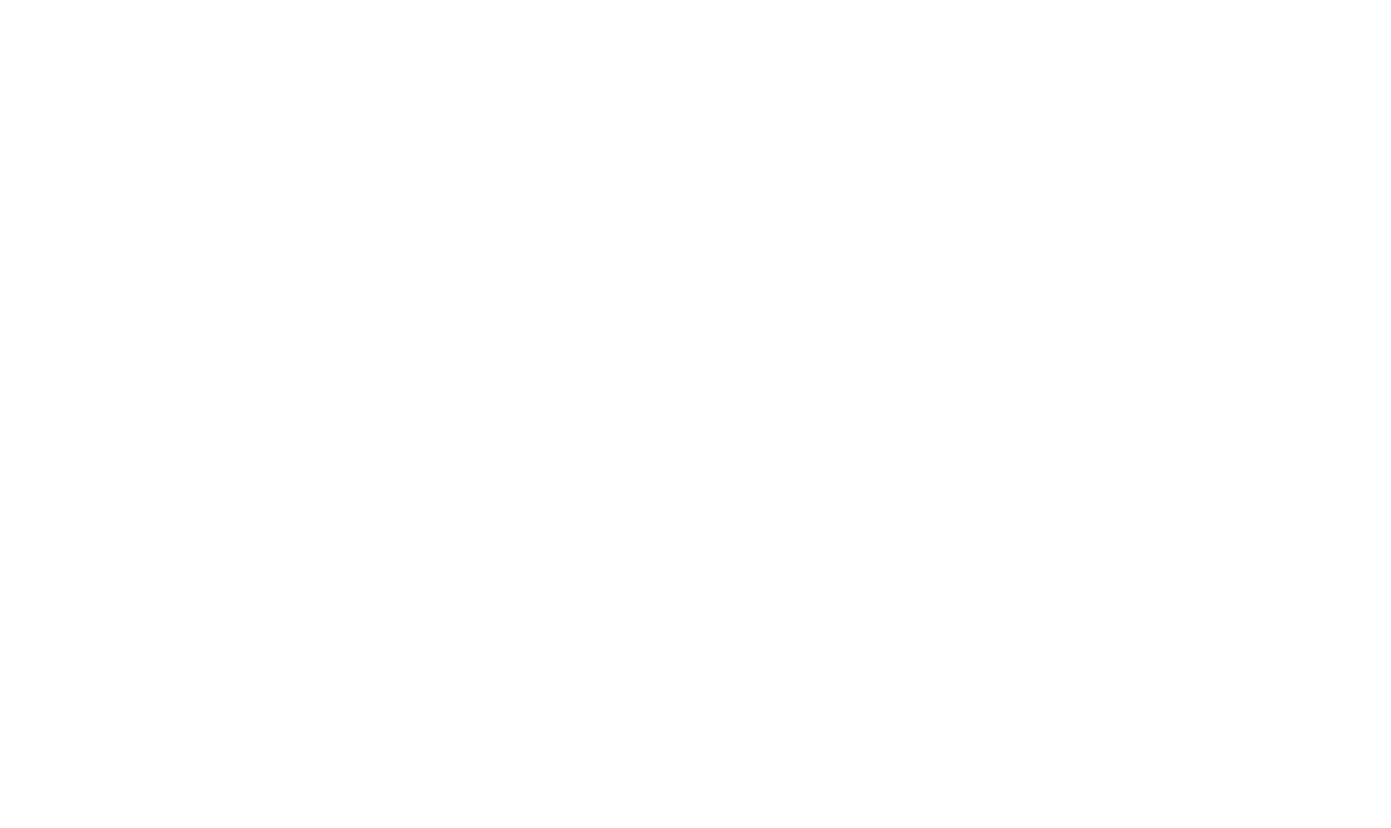
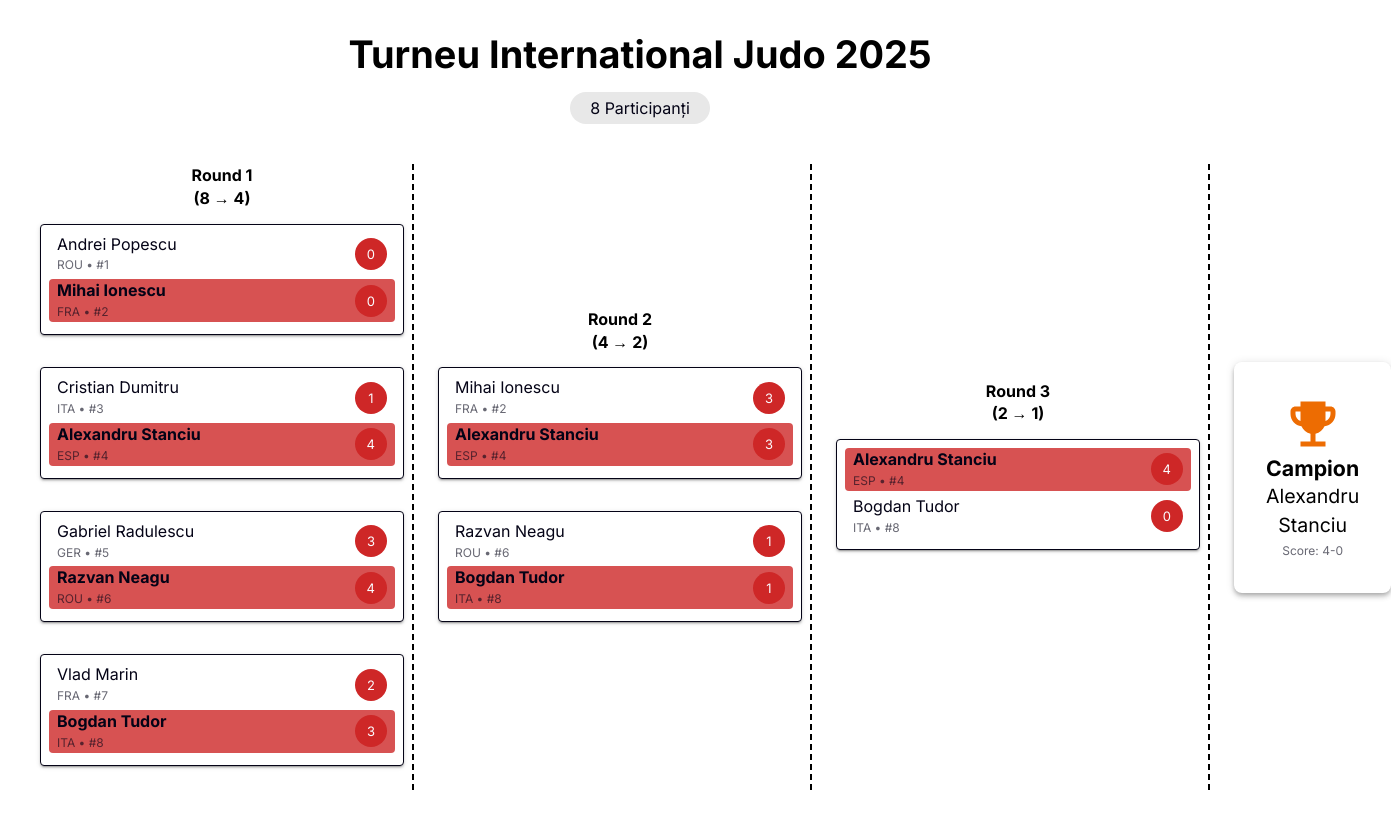
Before and after one commit to AndreiPersinaru/Competition-Management-System-for-Martial-Arts, a React (Vite) app in the folder frontend/: page /brackets in a window 1280 px wide. Before the commit this address had no page. Shown: the whole page, 1391 px wide, since content can reach past the window. Before the commit the page ends 800 px from the top, so only its background shows below. Built offline with nearby package versions, Linux system fonts and the light colour scheme.

Commit message:
Add Brackets page and MatchCard component; update routing and dependencies

```diff
--- a/frontend/package.json
+++ b/frontend/package.json
@@ -15,6 +15,7 @@
     "@mui/icons-material": "^6.4.1",
     "@mui/material": "^6.4.1",
     "axios": "^1.7.9",
+    "prop-types": "^15.8.1",
     "react": "^18.3.1",
     "react-dom": "^18.3.1",
     "react-router-dom": "^7.1.3"
--- a/frontend/src/App.jsx
+++ b/frontend/src/App.jsx
@@ -1,11 +1,13 @@
 import { BrowserRouter as Router, Routes, Route } from "react-router-dom";
 import Home from "./pages/Home/Home";
+import Brackets from "./pages/Brackets/brackets"
 
 export default function App() {
     return (
         <Router>
             <Routes>
                 <Route path="/" element={<Home/> } />
+                <Route path="/brackets" element={<Brackets/> } />
             </Routes>
         </Router>
     );
--- /dev/null
+++ b/frontend/src/components/custom/MatchCard/matchCard.jsx
@@ -0,0 +1,60 @@
+import { Paper, Box, Typography, Chip } from "@mui/material";
+import PropTypes from "prop-types";
+
+const MatchCard = ({ players, score, winner, onClick }) => {
+    return (
+        <Paper
+            elevation={2}
+            onClick={onClick}
+            sx={{
+                p: 1,
+                m: 1,
+                border: "1px solid",
+                transition: "transform 0.2s",
+                cursor: onClick ? "pointer" : "default",
+                "&:hover": {
+                    transform: "scale(1.02)",
+                    boxShadow: 4,
+                },
+            }}
+        >
+            {players.map((player, idx) => (
+                <Box
+                    key={player.id}
+                    sx={{
+                        display: "flex",
+                        alignItems: "center",
+                        mb: 0.5,
+                        bgcolor: winner === idx ? "primary.light" : "white",
+                        borderRadius: "4px",
+                        px: 1,
+                    }}
+                >
+                    <Box sx={{ flex: 1 }}>
+                        <Typography
+                            variant="body2"
+                            sx={{
+                                fontWeight: winner === idx ? "bold" : "normal",
+                            }}
+                        >
+                            {player.name}
+                        </Typography>
+                        <Typography variant="caption" color="text.secondary" sx={{ display: "block" }}>
+                            {player.country} • #{player.id}
+                        </Typography>
+                    </Box>
+                    <Chip label={score[idx]} color="primary" sx={{ minWidth: "32px" }} />
+                </Box>
+            ))}
+        </Paper>
+    );
+};
+
+MatchCard.propTypes = {
+    players: PropTypes.array.isRequired,
+    score: PropTypes.array.isRequired,
+    winner: PropTypes.number.isRequired,
+    onClick: PropTypes.func,
+};
+
+export default MatchCard;
--- /dev/null
+++ b/frontend/src/pages/Brackets/brackets.jsx
@@ -0,0 +1,132 @@
+import { Box, Container, Typography, Chip } from "@mui/material";
+import { EmojiEvents } from "@mui/icons-material";
+import { useMemo } from "react";
+import MatchCard from "../../components/custom/MatchCard/matchCard";
+
+const generateParticipants = () => {
+    const firstNames = ["Andrei", "Mihai", "Cristian", "Alexandru", "Gabriel", "Razvan", "Vlad", "Bogdan", "Radu", "Catalin"];
+    const lastNames = ["Popescu", "Ionescu", "Dumitru", "Stanciu", "Radulescu", "Neagu", "Marin", "Tudor", "Dobre", "Florescu"];
+
+    return Array.from({ length: 8 }, (_, i) => ({
+        id: i + 1,
+        name: `${firstNames[i % 10]} ${lastNames[i % 10]}`,
+        country: ["ROU", "FRA", "ITA", "ESP", "GER"][i % 5],
+    }));
+};
+
+const generateRounds = (participants) => {
+    const rounds = [];
+    let currentRound = participants;
+    let roundNumber = 1;
+
+    while (currentRound.length > 1) {
+        const matches = [];
+        for (let i = 0; i < currentRound.length; i += 2) {
+            const p1 = currentRound[i];
+            const p2 = currentRound[i + 1];
+            const score1 = Math.floor(Math.random() * 5);
+            const score2 = Math.floor(Math.random() * 5);
+
+            matches.push({
+                id: `${roundNumber}-${i / 2}`,
+                players: [p1, p2],
+                score: [score1, score2],
+                winner: score1 > score2 ? 0 : 1,
+            });
+        }
+
+        rounds.push({
+            name: `Round ${roundNumber}`,
+            matches: matches,
+            participantsCount: currentRound.length,
+        });
+
+        currentRound = matches.map((match) => match.players[match.winner]);
+        roundNumber++;
+    }
+
+    return rounds;
+};
+
+const HorizontalTournament = () => {
+    const participants = useMemo(() => generateParticipants(), []);
+    const rounds = useMemo(() => generateRounds(participants), [participants]);
+
+    return (
+        <Container
+            sx={{
+                py: 4,
+                maxWidth: { xs: "100%", lg: "xl" },
+            }}
+        >
+            <Box textAlign="center" mb={4}>
+                <Typography variant="h3">Turneu International Judo 2025</Typography>
+                <Chip label={<Typography variant="body2">{`${participants.length} Participanți`}</Typography>} color="secondary" sx={{ mt: 2, px: 1 }} />
+            </Box>
+
+            {/* Structura orizontala */}
+            <Box display={"flex"} py={1}>
+                {rounds.map((round) => (
+                    <Box
+                        key={round.name}
+                        sx={{
+                            flex: 1,
+                            minWidth: 380,
+                            maxWidth: 380,
+                            display: "flex",
+                            flexDirection: "column",
+                            justifyContent: "center",
+                            mx: 1,
+                            "&:not(:last-child)": {
+                                borderRight: "2px dashed",
+                            },
+                        }}
+                    >
+                        <Typography variant="body2" align="center" gutterBottom fontWeight={"bold"}>
+                            {round.name}
+                            <br />({round.participantsCount} → {round.participantsCount / 2})
+                        </Typography>
+
+                        {round.matches.map((match) => (
+                            <Box key={match.id} mb={2}>
+                                <MatchCard players={match.players} score={match.score} winner={match.winner} />
+                            </Box>
+                        ))}
+                    </Box>
+                ))}
+
+                {/* Castigator */}
+                {rounds.length > 0 && (
+                    <Box
+                        sx={{
+                            position: "sticky",
+                            alignSelf: "center",
+                            ml: 2,
+                            borderRadius: 2,
+                            p: 4,
+                            boxShadow: 4,
+                        }}
+                    >
+                        <EmojiEvents
+                            sx={{
+                                fontSize: 60,
+                                color: "warning.main",
+                                display: "block",
+                                mx: "auto",
+                            }}
+                        />
+                        <Typography variant="h5" align="center">
+                            Campion
+                        </Typography>
+                        <Typography align="center">{rounds[rounds.length - 1].matches[0].players[rounds[rounds.length - 1].matches[0].winner].name}</Typography>
+                        <Typography variant="caption" color="text.secondary" align="center" sx={{ display: "block" }}>
+                            Score: {rounds[rounds.length - 1].matches[0].score.join("-")}
+                        </Typography>
+                    </Box>
+                )}
+            </Box>
+        </Container>
+    );
+};
+
+export default HorizontalTournament;
```
Also changed, not shown: 1 other file (tests, documents, lock files or other folders).
